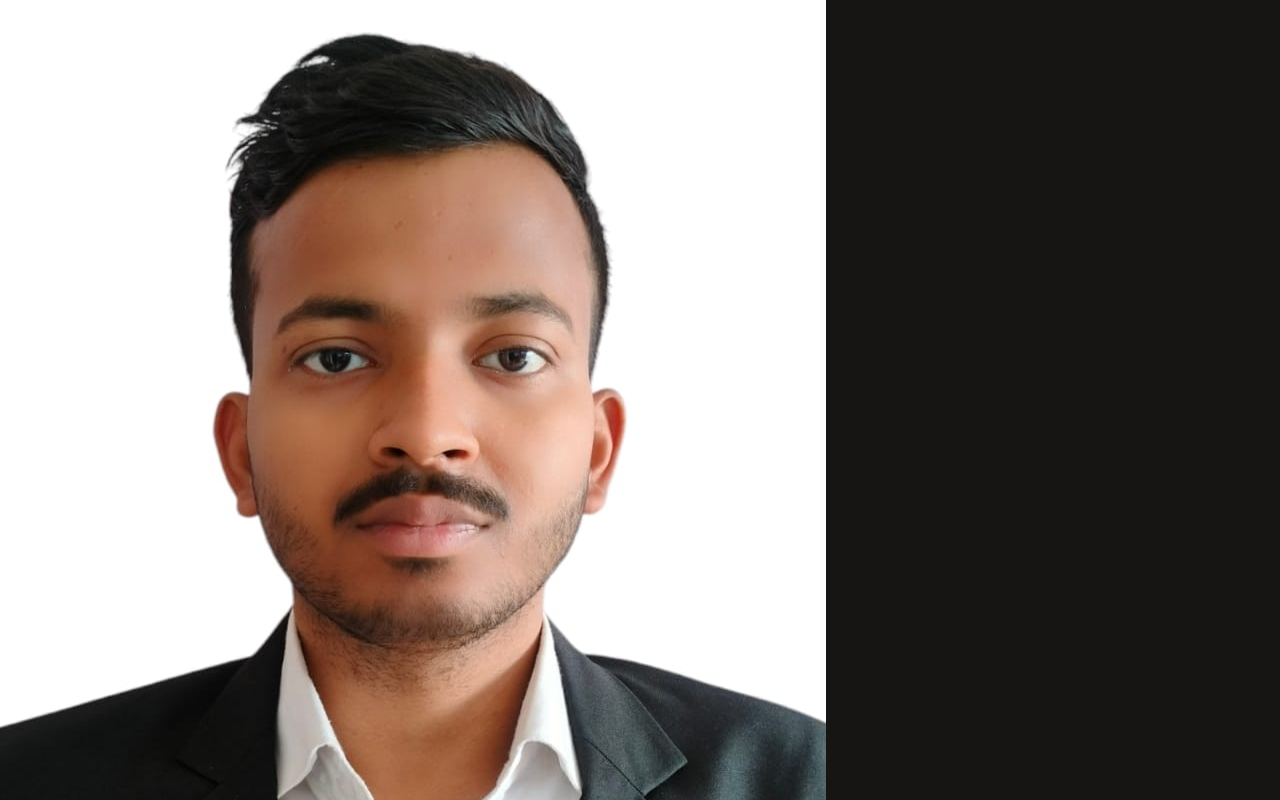
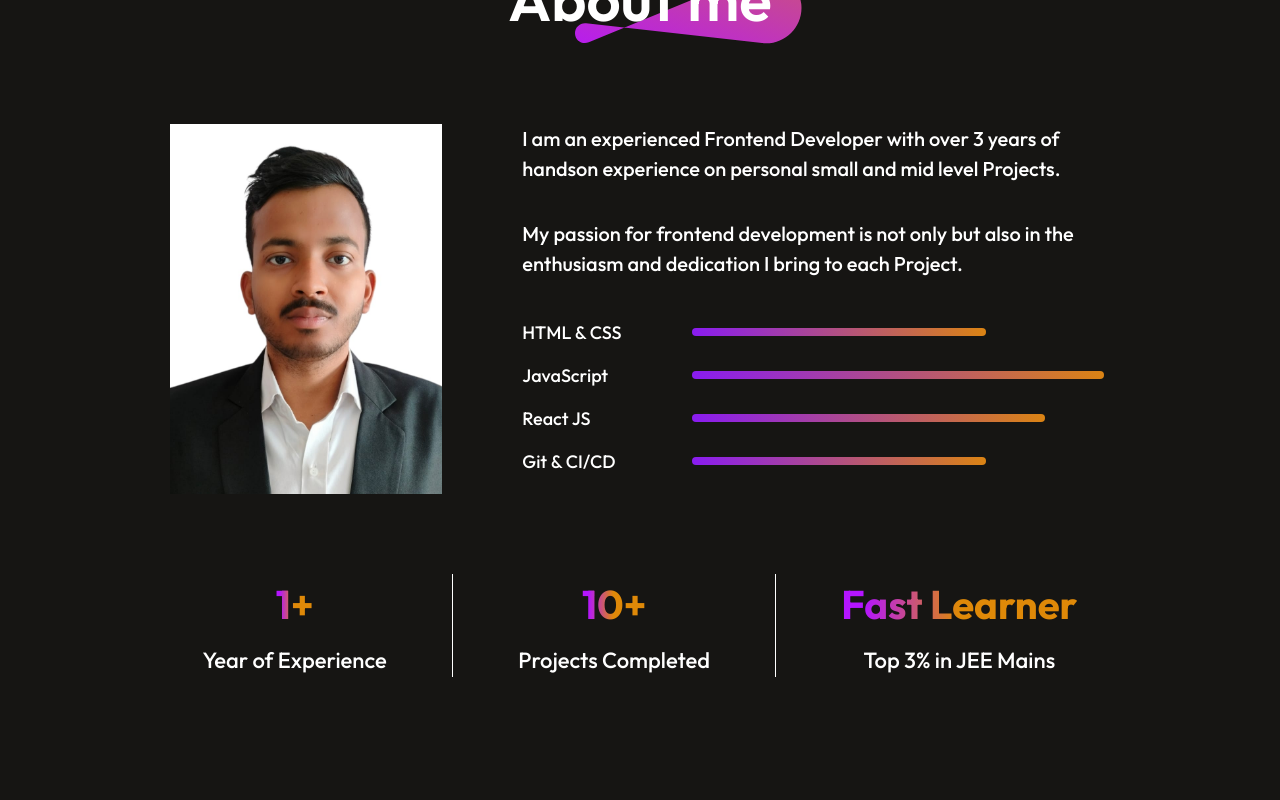
Before and after one commit to ankur-357/Ankur-Portfolio, a React (Vite) app: page / in a window 1280 px wide. Shown: the part 1100-1900 px from the top of the page. After the commit the page ends 1837 px from the top, so only its background shows below. Built offline with nearby package versions, Linux system fonts and the light colour scheme.

Commit message:
some more minor changes

```diff
--- a/src/components/About/About.css
+++ b/src/components/About/About.css
@@ -0,0 +1,121 @@
+.about {
+    display: flex;
+    flex-direction: column;
+    align-items: center;
+    justify-content: center;
+    gap: 80px;
+    margin: 80px 170px;
+}
+
+.about-title{
+    position: relative;
+}
+
+.about-title h1{
+    padding: 0px 30px;
+    font-size: 60px;
+    font-weight: 600;
+}
+
+.about-title img{
+    position: absolute;
+    bottom: 0;
+    right: 0;
+    z-index: -1;
+}
+
+.about-sections{
+    display: flex;
+    gap: 80px;
+}
+
+.about-left img{
+    height: 370px;
+    width: 500px;
+}
+
+.about-right{
+    display: flex;
+    flex-direction: column;
+    gap: 40px;
+}
+
+.about-para{
+    display: flex;
+    flex-direction: column;
+    gap: 35px;
+    font-size: 20px;
+    font-weight: 500;
+}
+
+.about-skills{
+    display: flex;
+    flex-direction: column;
+    gap: 16px;
+}
+
+.about-skill{
+    display: flex;
+    gap: 20px;
+    align-items: center;
+    transition: 0.3s;
+}
+
+.about-skill p{
+    min-width: 150px;
+    font-size: 18px;
+    font-weight: 500;
+}
+
+.about-skill hr{
+    outline: none;
+    border: none;
+    width: 50%;
+    height: 8px;
+    border-radius: 50px;
+    background: linear-gradient(264deg, #DF8908 -5.09%, #8415FF 106.28%);
+
+}
+
+.about-achievements{
+    display: flex;
+    flex-direction: row;
+    width: 100%;
+    justify-content: space-around;
+    margin-bottom: 60px;
+}
+
+.about-achievements .hr{
+    border-left:1px solid white;
+}
+
+.about-achievement{
+    display: flex;
+    flex-direction: column;
+    align-items: center;
+    gap: 10px;
+    transition: 0.5px;
+}
+
+.about-achievement h1{
+    font-size: 40px;
+    font-weight: 700;
+    background: linear-gradient(270deg, #DF8908 50.41%, #B415FF 90.25%);
+    background-clip: text;
+    -webkit-background-clip: text;
+    -webkit-text-fill-color: transparent;
+}
+
+.about-achievement p{
+    font-size: 22px;
+    font-weight: 500;
+}
+
+.about-skill:hover{
+    transform: scale(1.05);
+    transition: 0.3s;
+}
+.about-achievement:hover{
+    transform: scale(1.12);
+    transition: 0.5s;
+}
--- a/src/components/About/About.jsx
+++ b/src/components/About/About.jsx
@@ -8,7 +8,7 @@ const About = () => {
                 <h1>About me</h1>
                 <img src={theme_pattern} alt="" />
             </div>
-            <div className="about-section">
+            <div className="about-sections">
                 <div className="about-left">
                     <img src={Profile_img} alt="" />
                 </div>
@@ -27,7 +27,18 @@ const About = () => {
             </div>
             <div className="about-achievements">
                 <div className="about-achievement">
-
+                    <h1>1+</h1>
+                    <p>Year of Experience</p>
+                </div>
+                <div className='hr'></div>
+                <div className="about-achievement">
+                    <h1>10+</h1>
+                    <p>Projects Completed</p>
+                </div>
+                <div className='hr'></div>
+                <div className='about-achievement'>
+                    <h1>Fast Learner</h1>
+                    <p>Top 3% in JEE Mains</p>
                 </div>
             </div>
         </div>
```
Also changed, not shown: src/components/MyWork/MyWork.css (added), src/components/MyWork/MyWork.jsx (added).
